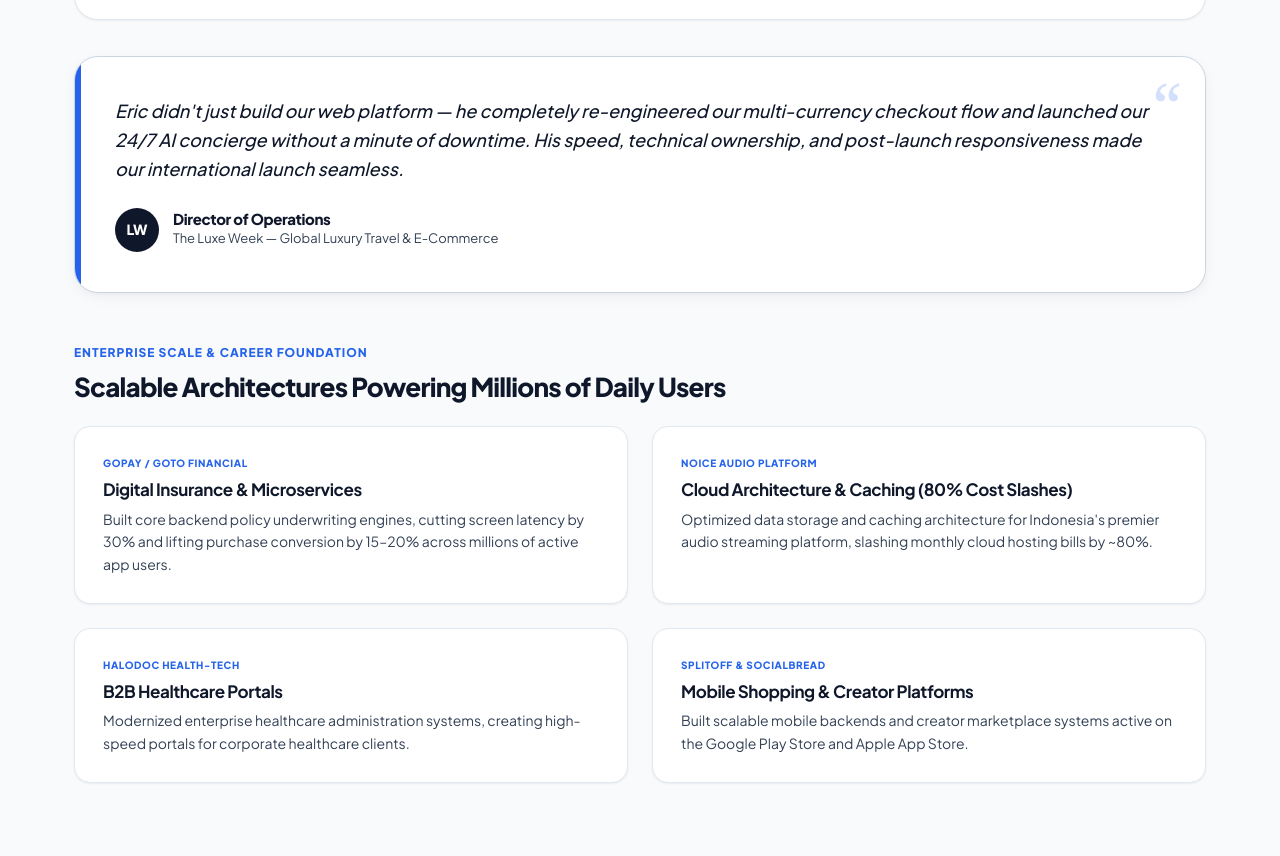
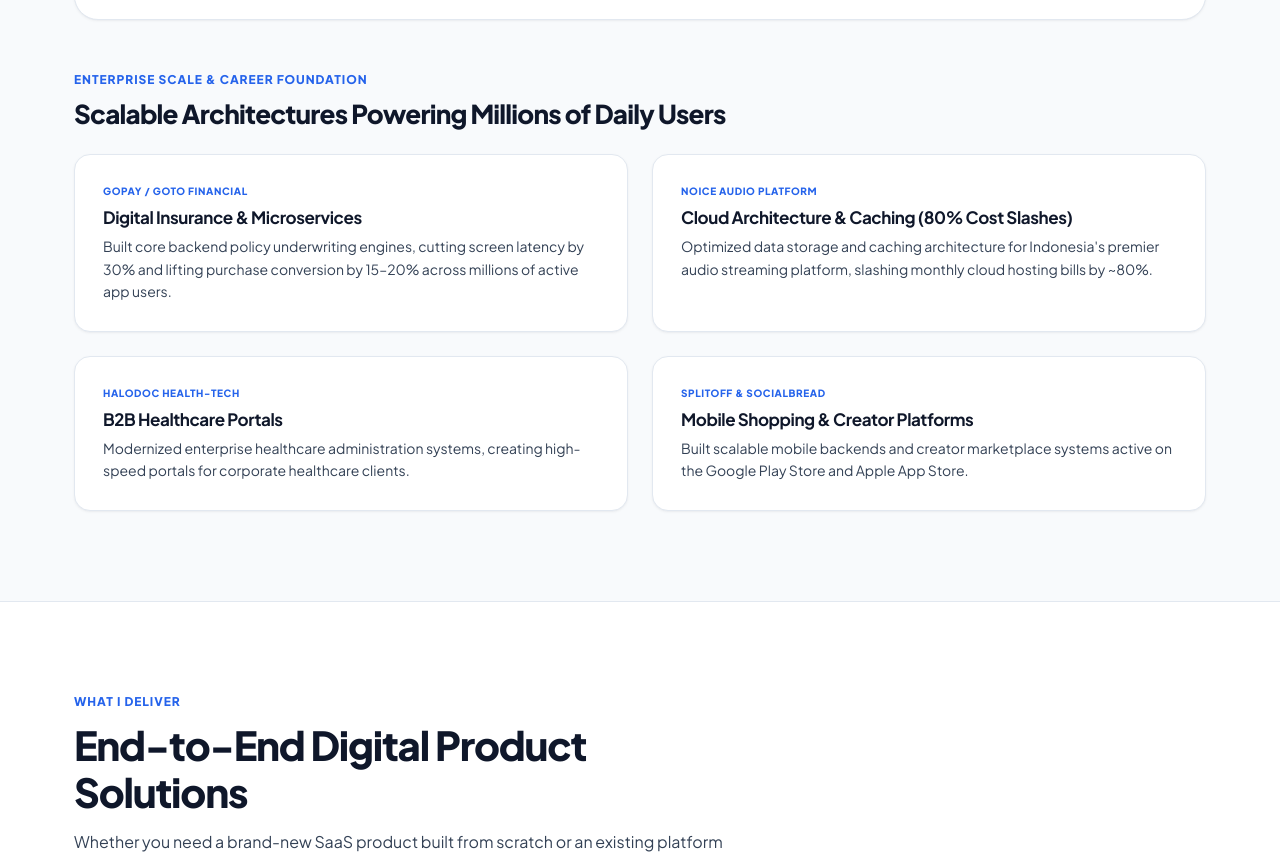
Before and after one commit to ericanthonywu/ericanthonywu.github.io, a website: page index.html in a window 1280 px wide. Shown: the part 4146-5002 px from the top of the page. Drawn offline with Linux system fonts and the light colour scheme.

Commit message:
refactor: remove unverified client testimonial block to maintain 100% genuine transparency

```diff
--- a/index.html
+++ b/index.html
@@ -497,21 +497,6 @@
             </div>
           </article>
 
-        </div>
-
-        <!-- High-Impact Client Testimonial Block -->
-        <div class="testimonial-card">
-          <div class="testimonial-card__quote-mark">&ldquo;</div>
-          <p class="testimonial-card__text" data-i18n="testi_quote">
-            Eric didn't just build our web platform — he completely re-engineered our multi-currency checkout flow and launched our 24/7 AI concierge without a minute of downtime. His speed, technical ownership, and post-launch responsiveness made our international launch seamless.
-          </p>
-          <div class="testimonial-card__author">
-            <div class="testimonial-avatar">LW</div>
-            <div>
-              <h4 class="testimonial-name">Director of Operations</h4>
-              <p class="testimonial-role">The Luxe Week — Global Luxury Travel &amp; E-Commerce</p>
-            </div>
-          </div>
         </div>
 
         <!-- Enterprise Unicorn Track Record Section -->
--- a/script.js
+++ b/script.js
@@ -190,7 +190,6 @@
       tech_cv_desc: "Explore my dedicated software engineering portfolio featuring interactive terminal interfaces, WebGL animations, and distributed backend architecture matrix.",
       tech_cv_btn: "Explore Developer Portfolio →",
 
-      testi_quote: "Eric didn't just build our web platform — he completely re-engineered our multi-currency checkout flow and launched our 24/7 AI concierge without a minute of downtime. His speed, technical ownership, and post-launch responsiveness made our international launch seamless.",
       ent_eyebrow: "ENTERPRISE SCALE & CAREER FOUNDATION",
       ent_heading: "Scalable Architectures Powering Millions of Daily Users",
 
@@ -409,7 +408,6 @@
       tech_cv_desc: "Jelajahi portofolio engineering saya yang lengkap dengan terminal interaktif, animasi WebGL, dan arsitektur backend microservices.",
       tech_cv_btn: "Buka Portofolio Engineer →",
 
-      testi_quote: "Eric bukan cuma bangun web platform kami — dia merombak total alur pembayaran multi-currency dan meluncurkan AI sales concierge 24/7 kami tanpa downtime semenit pun. Kecepatan koding dan tanggung jawab after-sales-nya luar biasa.",
       ent_eyebrow: "PENGALAMAN ENTERPRISE & SKALA JUTAAN USER",
       ent_heading: "Sistem Andal yang Melayani Jutaan Transaksi Harian",
 
```
